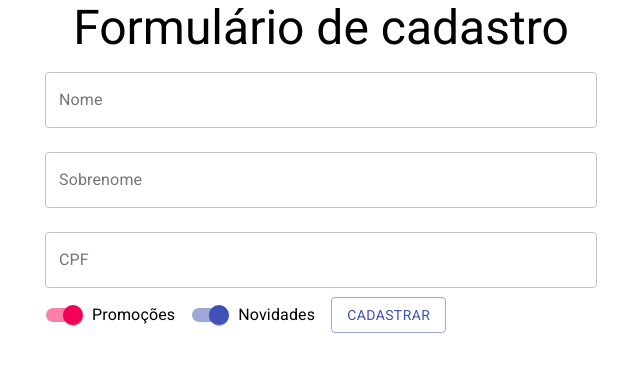
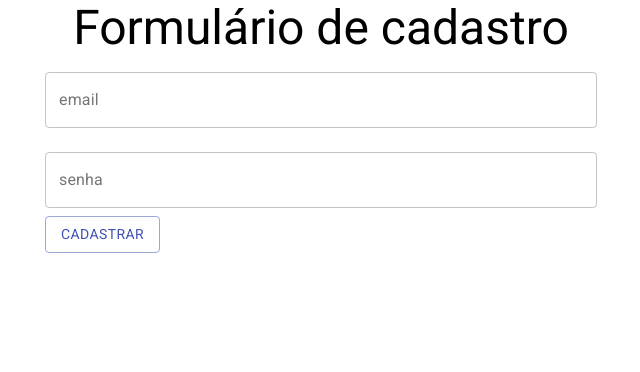
Before and after one commit to edu-as/simple-form, a React (Create React App) app: page / in a window 1280 px wide. Shown: the top 372 px of the page, without its empty margins (319-959 px from the left). Built offline with nearby package versions, Linux system fonts and the light colour scheme.

Commit message:
receiving the information and linking the status of the forms

```diff
--- a/src/components/RegisterForm/RegisterForm.jsx
+++ b/src/components/RegisterForm/RegisterForm.jsx
@@ -5,14 +5,19 @@ import ToReceive from "../ToReceive/ToReceive";
 import { Typography } from "@material-ui/core";
 
 function RegisterForm({ toSend, validCpf }) {
-  const [stageLatest, setStageLatest] = useState(1);
 
-  function latestForm(stage){
+  const [stageLatest, setStageLatest] = useState(0);
+
+  function nextStage(){
+    setStageLatest(stageLatest+1);
+  }
+
+  function latestForm(stage) {
     switch (stage) {
       case 0:
-        return <UserInfo />;
+        return <UserInfo toSend={nextStage} />;
       case 1:
-        return <PersonalInfo toSend={toSend} validCpf={validCpf}  />;
+        return <PersonalInfo toSend={nextStage} validCpf={validCpf}  />;
       case 2:
         return<ToReceive />;
         default:
--- a/src/components/UserInfo/UserInfo.jsx
+++ b/src/components/UserInfo/UserInfo.jsx
@@ -1,9 +1,12 @@
 import React from "react";
 import { TextField, Button } from "@material-ui/core";
 
-function UserInfo() {
+function UserInfo({toSend}) {
   return (
-    <form>
+    <form onSubmit={(event)=>{
+      event.preventDefault();
+      toSend();
+    }}>
       <TextField
         id="email"
         label="email"
```
